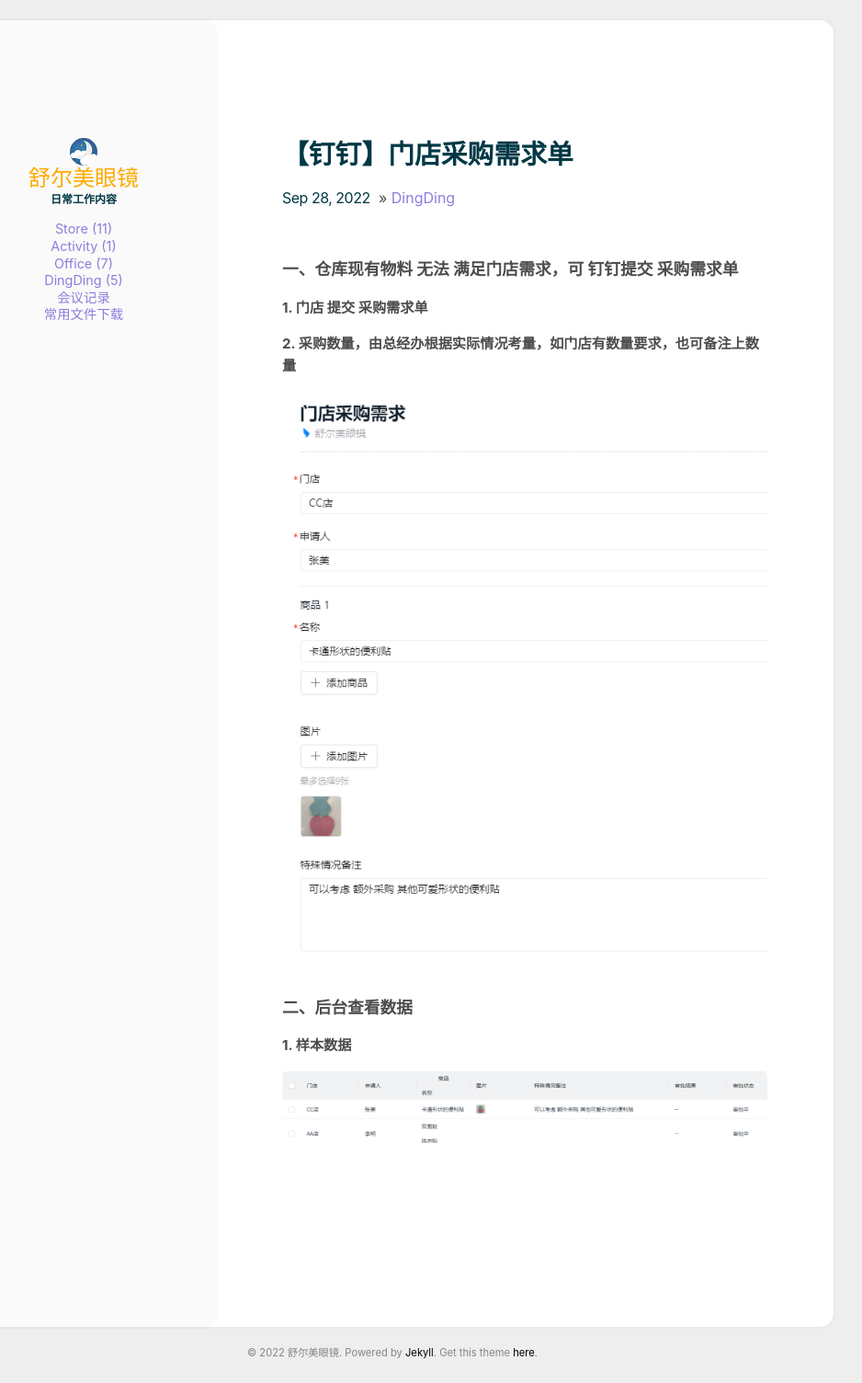
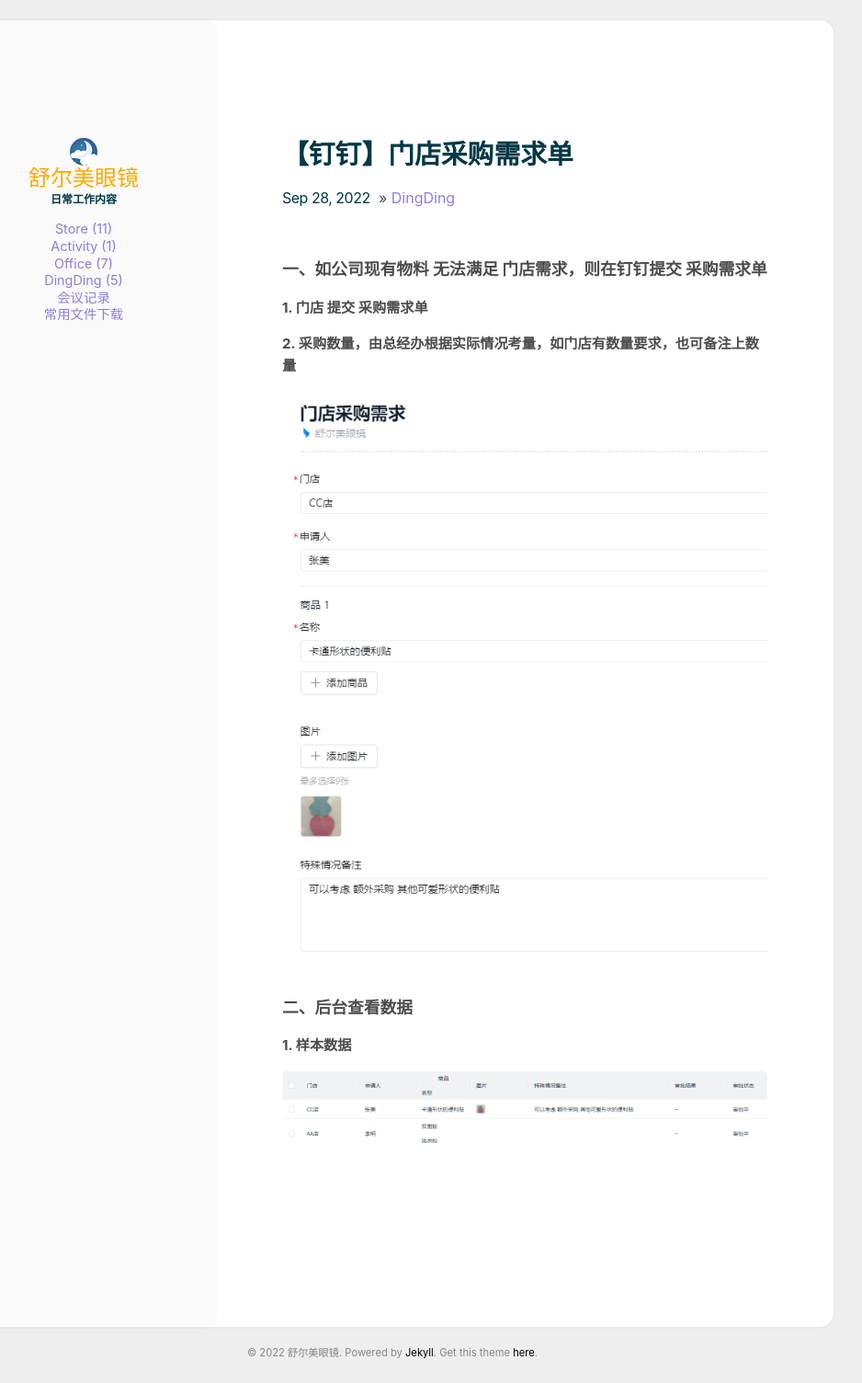
Before and after one commit to cuihuanhuan/cuihuanhuan.github.io, a Jekyll site: the page built from _posts/2022-09-28-【钉钉】门店采购需求单.md, in a window 1280 px wide. Shown: the whole page at 92% size, without its empty margins (213-1151 px from the left). Built offline with Jekyll 4.4.1, drawn with Linux system fonts in a browser that asks for light colours.

Commit message:
Update 2022-09-28-【钉钉】门店采购需求单.md

```diff
--- a/_posts/2022-09-28-【钉钉】门店采购需求单.md
+++ b/_posts/2022-09-28-【钉钉】门店采购需求单.md
@@ -5,7 +5,7 @@ category: DingDing
 ---
 
 
-### 一、仓库现有物料 无法 满足门店需求，可 钉钉提交 采购需求单
+### 一、如公司现有物料 无法满足 门店需求，则在钉钉提交 采购需求单
 
 **1. 门店 提交 采购需求单**
 
```
